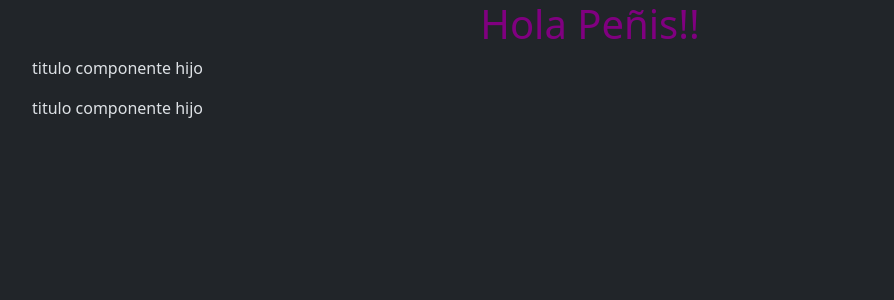
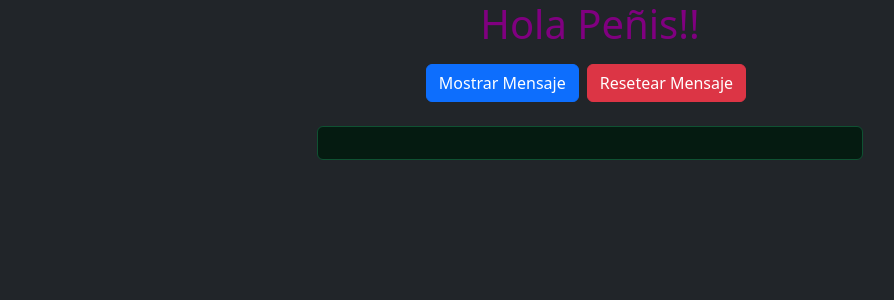
Before and after one commit to JuliaParra/Ejercicios-Angular, an Angular app: page / in a window 1280 px wide. Shown: the top 300 px of the page, without its empty margins (50-944 px from the left). Built offline with nearby package versions, Linux system fonts and the light colour scheme.

Commit message:
practica Event Binding

```diff
--- a/src/app/app.component.html
+++ b/src/app/app.component.html
@@ -2,7 +2,7 @@
 <div class="container">
 
     <h1 class="text-center" style="color: purple;">{{ titulo }}</h1>
-<app-hijo/>
+<app-mostrar-mensaje/>
 
 
 </div>
--- a/src/app/app.component.ts
+++ b/src/app/app.component.ts
@@ -5,11 +5,12 @@ import { ComponenteInlineComponent } from './componente-inline/componente-inline
 import { InterpolacionComponent } from "./interpolacion/interpolacion.component";
 import { PadreComponent } from "./padre/padre.component";
 import { HijoComponent } from "./hijo/hijo.component";
+import { MostrarMensajeComponent } from "./mostrar-mensaje/mostrar-mensaje.component";
 
 @Component({
   selector: 'app-root',
   standalone: true,
-  imports: [RouterOutlet, NuevoComponenteComponent, ComponenteInlineComponent, InterpolacionComponent, PadreComponent, HijoComponent],
+  imports: [RouterOutlet, NuevoComponenteComponent, ComponenteInlineComponent, InterpolacionComponent, PadreComponent, HijoComponent, MostrarMensajeComponent],
   templateUrl: './app.component.html',
   styleUrl: './app.component.css'
 })
--- /dev/null
+++ b/src/app/mostrar-mensaje/mostrar-mensaje.component.html
@@ -0,0 +1,13 @@
+<div class="container text-center">
+    <div class="d-flex justify-content-center mt-3">
+        <button class="btn btn-primary  me-2" (click)="mostrarMensaje()">
+            Mostrar Mensaje
+        </button>
+         <button class="btn btn-danger  me-2" (click)="resetearMensaje()">
+            Resetear Mensaje
+        </button>
+    </div>
+    <div class="alert alert-success mt-4 mx-auto w-50">
+        {{mensaje}}
+    </div>
+</div>
--- /dev/null
+++ b/src/app/mostrar-mensaje/mostrar-mensaje.component.ts
@@ -0,0 +1,19 @@
+import { Component } from '@angular/core';
+
+@Component({
+  selector: 'app-mostrar-mensaje',
+  standalone: true,
+  imports: [],
+  templateUrl: './mostrar-mensaje.component.html',
+  styleUrl: './mostrar-mensaje.component.css'
+})
+export class MostrarMensajeComponent {
+mensaje: string = '';
+resetearMensaje() {
+this.mensaje = 'No, estoy castigada';
+}
+mostrarMensaje() {
+this.mensaje = 'Hola, ¿Sales minerales?';
+}
+
+}
```
Also changed, not shown: src/app/mostrar-mensaje/mostrar-mensaje.component.css (added).
